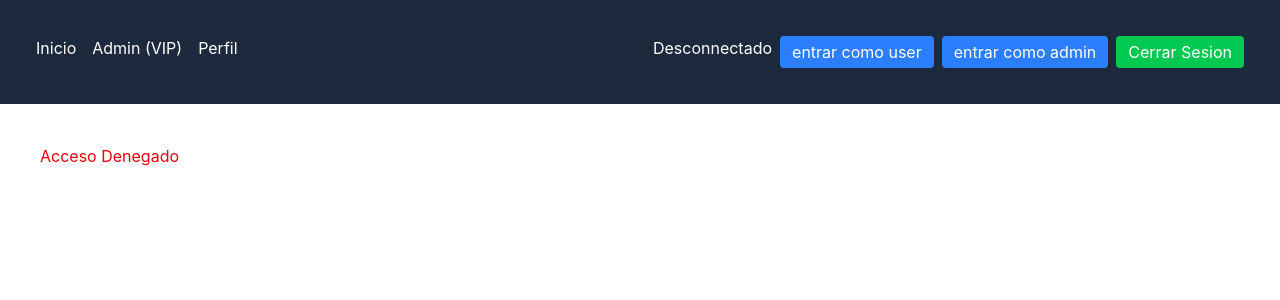
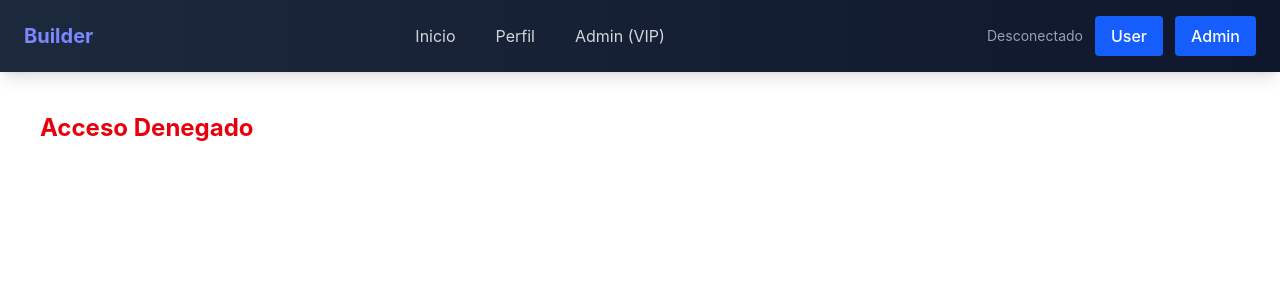
Before and after one commit to boukhrisshayat3-prog/Acceso-por-Rol, a React (Vite) app: page /access-denied in a window 1280 px wide. Shown: the top 300 px of the page. Built offline with nearby package versions, Linux system fonts and the light colour scheme.

Commit message:
Implement user authentication and role-based access control with new navigation component

```diff
--- a/src/App.tsx
+++ b/src/App.tsx
@@ -1,76 +1,59 @@
-import { useState } from 'react'
-import { BrowserRouter , Routes, Route, Link } from 'react-router-dom'
+import { useState, useCallback } from 'react'
+import { BrowserRouter, Routes, Route } from 'react-router-dom'
 import ProtectedRoute from './components/AccesoPorRol/AccesoPorRol'
-// Modifica el estado del usuario para que incluya un rol: role: 'admin' o role: 'user'.
-// Modifica el ProtectedRoute para que reciba una prop extra: requiredRole.
-// El Reto: Si un usuario está logueado pero su rol no coincide con el requerido (ej: un 'user' intentando entrar a una ruta de 'admin'), redirígelo a una página que diga "Acceso Denegado".
-
-
-
-
-//pagina de ejemplo
-const Home = () => <h1 className='text-1xl'>Home</h1>
-const Admin= () => <h1 className='text-1xl text-green-600 font-bold'>Bienvenido Admin</h1>
-const Login = () => <h1 className='text-1xl text-indigo-600 font-bold'>Iniciar Sesion</h1>
-const AccessDenied = () => <h1 className='text-1xl text-red-600'>Acceso Denegado</h1>
-//paginas protegidas por rol
-const Perfil = () => <h1 className='text-1xl text-blue-600 font-bold'>Perfil de Usuario</h1>
-const DashboardAdmin = () => <h1 className='text-1xl text-green-600 font-bold'>Dashboard Admin(solo para admin)</h1>
+import Nav from './components/Nav/Nav'
+import { Home } from './pages/Home'
+import { Login } from './pages/Login'
+import { AccessDenied } from './pages/AccessDenied'
+import { Perfil } from './pages/Perfil'
+import { DashboardAdmin } from './pages/DashboardAdmin'
+import { NotFound } from './pages/NotFound'
+import type { Role, User } from './types'
 
 function App() {
-  const [user, setUser] = useState<{ id: number; name: string; role: 'admin' | 'user' } | null>(null)
-  //funciones simuladores
-  const loginAdmin = () => setUser ({ id: 1, name: 'mami', role: 'admin' })
-  const loginUser = () => setUser ({ id: 1, name: 'mami', role: 'user' })
-  const logout = () => setUser(null)
+  const [user, setUser] = useState<User | null>(null)
 
+  const login = useCallback((role: Role) => {
+    setUser({ id: 1, name: 'mami', role })
+  }, [])
+
+  const logout = useCallback(() => setUser(null), [])
 
   return (
     <BrowserRouter>
-      <nav className='p-9 bg-slate-800 text-white flex justify-between'>
-        <div className='flex gap-4'>
-          <Link to="/">Inicio</Link>
-          <Link to="/admin">Admin (VIP)</Link>
-          <Link to="/perfil">Perfil</Link>
+      <Nav
+        user={user}
+        loginUser={() => login('user')}
+        loginAdmin={() => login('admin')}
+        logout={logout}
+      />
 
-        </div>
-
-        <div className='flex gap-2 item-center'>
-          <span>{user ? `Hola, ${user.name} (${user.role})` : 'Desconnectado'}</span>
-          <button className={`px-3 py-1 rounded ${user?.role === 'user' ? 'bg-green-500': 'bg-blue-500'}`} onClick={loginUser}>
-           entrar como user
-          </button>
-           <button className={`px-3 py-1 rounded ${user?.role === 'admin' ? 'bg-green-500': 'bg-blue-500'}`} onClick={loginAdmin}>
-            entrar como admin
-          </button>
-          <button className={`px-3 py-1 rounded ${user ? 'bg-red-500': 'bg-green-500'}`} onClick={logout}>
-            Cerrar Sesion
-          </button>
-        </div>
-    </nav>
       <div className="p-10">
         <Routes>
-      <Route path="/" element={<Home />}/>
-      <Route path="/login" element={<Login />}/>
-      <Route path="/access-denied" element={<AccessDenied />}/>
-      {/* Ruta protegida- Envolvemos el componente admin con nuestro Guardaespalda */}
-      <Route path="/perfil" element={
+          <Route path="/" element={<Home />} />
+          <Route path="/login" element={<Login />} />
+          <Route path="/access-denied" element={<AccessDenied />} />
+
+          <Route
+            path="/perfil"
+            element={
               <ProtectedRoute user={user}>
                 <Perfil />
               </ProtectedRoute>
-      } />
-      <Route path="/admin" element={
+            }
+          />
+          <Route
+            path="/admin"
+            element={
               <ProtectedRoute user={user} requiredRole="admin">
-         <Login />
+                <DashboardAdmin />
               </ProtectedRoute>
-      } />
+            }
+          />
+          <Route path="*" element={<NotFound />} />
         </Routes>
       </div>
-
-
     </BrowserRouter>
-
-
   )
 }
 export default App
--- /dev/null
+++ b/src/components/Nav/Nav.tsx
@@ -0,0 +1,74 @@
+import { NavLink } from 'react-router-dom'
+import type { User } from '../../types'
+
+interface NavProps {
+  user: User | null
+  loginUser: () => void
+  loginAdmin: () => void
+  logout: () => void
+}
+
+
+
+ const Nav = ({ user, loginUser, loginAdmin, logout }: NavProps) => {
+  const navLinkClass = ({ isActive }: { isActive: boolean }) =>
+    `px-4 py-2 rounded transition-colors ${
+      isActive
+        ? 'bg-indigo-600 text-white font-semibold'
+        : 'text-gray-300 hover:text-white hover:bg-slate-700'
+    }`
+
+  const buttonClass = (variant: 'primary' | 'danger') =>
+    `px-4 py-2 rounded font-medium transition-all ${
+      variant === 'primary'
+        ? 'bg-blue-600 hover:bg-blue-700 text-white'
+        : 'bg-red-600 hover:bg-red-700 text-white'
+    }`
+
+  return (
+    <nav className="bg-linear-to-r from-slate-800 to-slate-900 text-white shadow-lg">
+      <div className="max-w-7xl mx-auto px-6 py-4 flex justify-between items-center">
+        {/* Logo/Brand */}
+        <div className="text-xl font-bold text-indigo-400">Builder</div>
+
+        {/* Navigation Links */}
+        <div className="flex gap-2">
+          <NavLink to="/" className={navLinkClass}>
+            Inicio
+          </NavLink>
+          <NavLink to="/perfil" className={navLinkClass}>
+            Perfil
+          </NavLink>
+          <NavLink to="/admin" className={navLinkClass}>
+            Admin (VIP)
+          </NavLink>
+        </div>
+
+        {/* Auth Section */}
+        <div className="flex gap-3 items-center">
+          {user ? (
+            <>
+              <span className="text-sm bg-slate-700 px-3 py-1 rounded">
+                {user.name} <span className="text-indigo-400 font-semibold">({user.role})</span>
+              </span>
+              <button className={buttonClass('danger')} onClick={logout}>
+                Cerrar sesión
+              </button>
+            </>
+          ) : (
+            <>
+              <span className="text-sm text-gray-400">Desconectado</span>
+              <button className={buttonClass('primary')} onClick={loginUser}>
+                User
+              </button>
+              <button className={buttonClass('primary')} onClick={loginAdmin}>
+                Admin
+              </button>
+            </>
+          )}
+        </div>
+      </div>
+    </nav>
+  )
+}
+ export default Nav
--- /dev/null
+++ b/src/pages/AccessDenied.tsx
@@ -0,0 +1,3 @@
+export const AccessDenied = () => {
+  return <h1 className="text-2xl font-bold text-red-600">Acceso Denegado</h1>;
+};
--- /dev/null
+++ b/src/pages/DashboardAdmin.tsx
@@ -0,0 +1,3 @@
+export const DashboardAdmin = () => {
+  return <h1 className="text-2xl font-bold text-green-600">Dashboard Admin (solo admin)</h1>;
+};
--- /dev/null
+++ b/src/pages/Home.tsx
@@ -0,0 +1,3 @@
+export const Home = () => {
+  return <h1 className="text-2xl font-bold">Inicio</h1>;
+};
--- /dev/null
+++ b/src/pages/Login.tsx
@@ -0,0 +1,3 @@
+export const Login = () => {
+  return <h1 className="text-2xl font-bold text-indigo-600">Iniciar Sesión</h1>;
+};
--- /dev/null
+++ b/src/pages/NotFound.tsx
@@ -0,0 +1,3 @@
+export const NotFound = () => {
+  return <h1 className="text-2xl font-bold text-gray-600">Página no encontrada</h1>;
+};
--- /dev/null
+++ b/src/pages/Perfil.tsx
@@ -0,0 +1,3 @@
+export const Perfil = () => {
+  return <h1 className="text-2xl font-bold text-blue-600">Perfil de Usuario</h1>;
+};
--- /dev/null
+++ b/src/types.ts
@@ -0,0 +1,7 @@
+export type Role = 'admin' | 'user';
+
+export interface User {
+  id: number;
+  name: string;
+  role: Role;
+}
```
Lines whose indentation alone changed are shown as unchanged.
